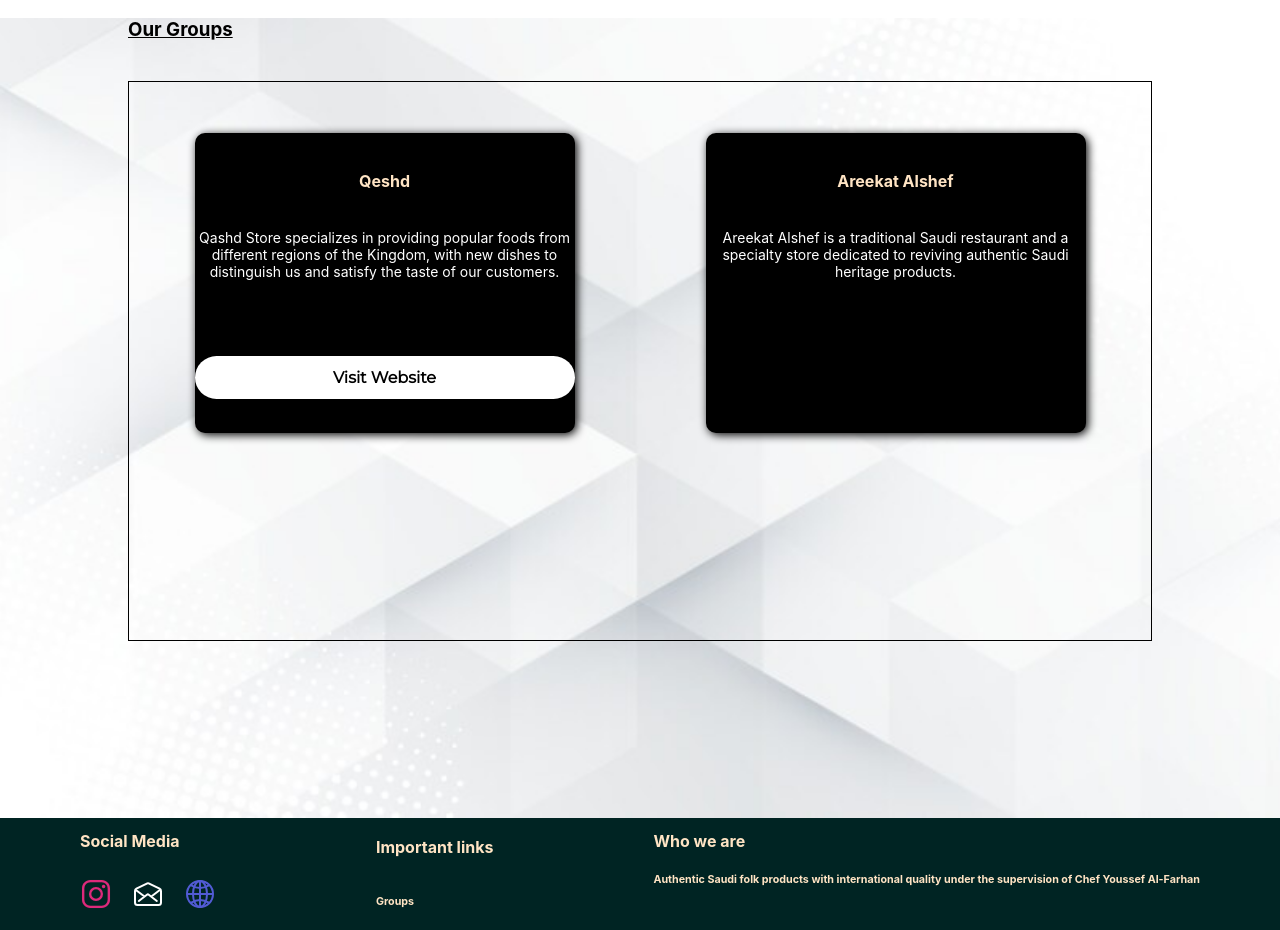
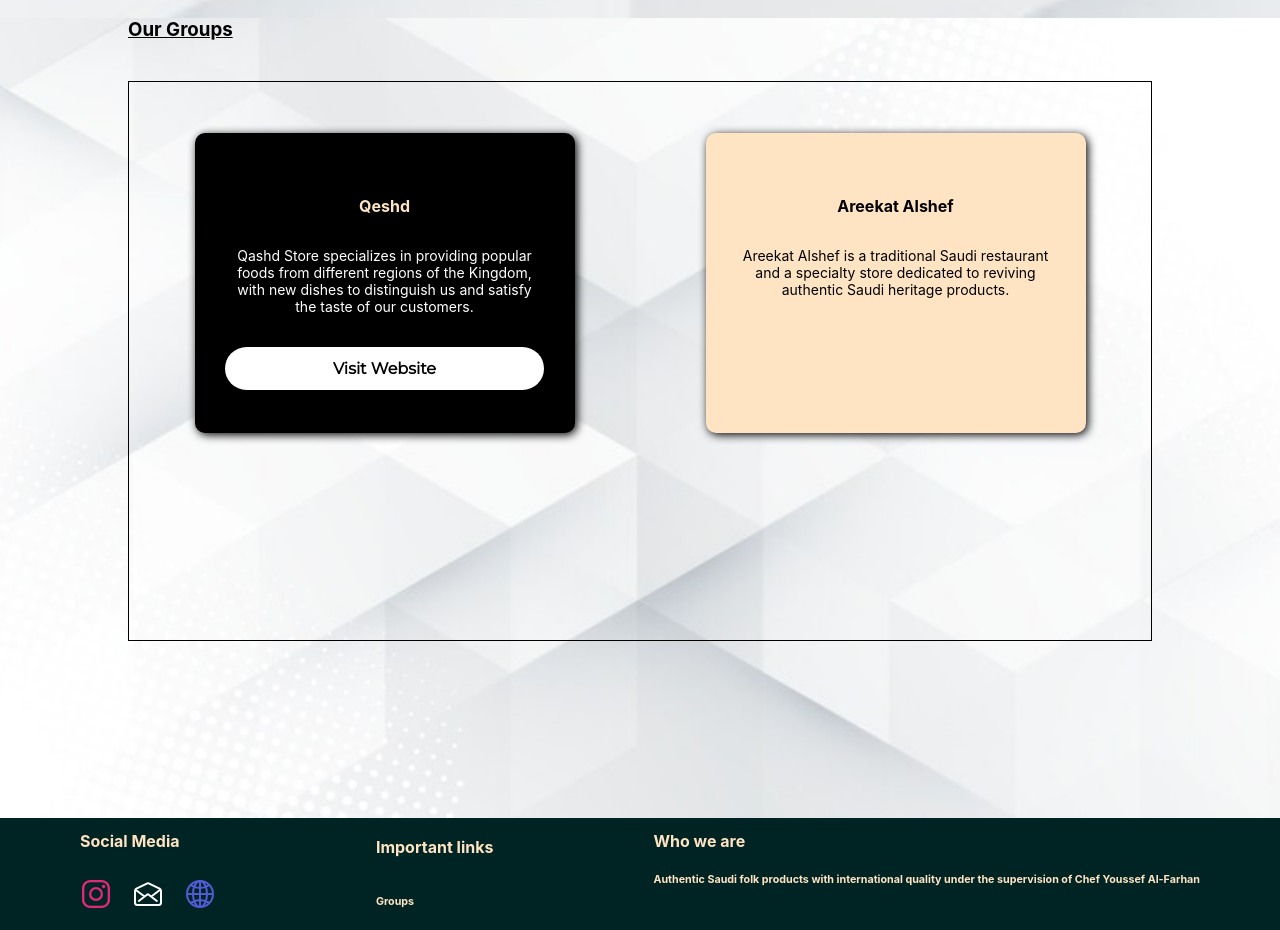
Before and after one commit to vigneshactech2015/landfour, a React (Create React App) app: page / in a window 1280 px wide. Shown: the part 1720-2650 px from the top of the page. Built offline with nearby package versions, Linux system fonts and the light colour scheme.

Commit message:
Add files via upload

```diff
--- a/package.json
+++ b/package.json
@@ -18,7 +18,7 @@
   },
   "scripts": {
     "start": "react-scripts start",
-    "build": "GENERATE_SOURCEMAP=false react-scripts build",
+    "build": "react-scripts build",
     "test": "react-scripts test",
     "eject": "react-scripts eject"
   },
--- a/src/App.css
+++ b/src/App.css
@@ -0,0 +1,5 @@
+body{
+    background-image: url("./assets/images/lightBackground.jpg");
+    background-size: cover;
+    background-position: center;
+}
--- a/src/components/Group.js
+++ b/src/components/Group.js
@@ -6,7 +6,6 @@
 
     return(
         <div id="groups">
-          {/* <br/><br/> */}
           <h3 className="group-title">{languages[language].Our_Groups}</h3>
 
           <br/><br/>
@@ -18,9 +17,9 @@
               title: language === "English" ? "Areekat Alshef" : "عريقات الشيف",description: language === "English" ?  "Areekat Alshef is a traditional Saudi restaurant and a specialty store dedicated to reviving authentic Saudi heritage products." : "عريكة الشيف هو مطعم سعودي تقليدي ومتجر متخصص مخصص لإحياء المنتجات التراثية السعودية الأصيلة."
             }].map((item,index)=>{
             return(
-              <div key={index} className="group-subContainer">
-                <h4 className="groupitem-title">{item.title}</h4>
-                <p className="groupitem-description">{item.description}</p>
+              <div key={index} className={`group-subContainer${index}`}>
+                <h4 className="groupitem-title" style={{color: index == 1 ? "black" : ""}}>{item.title}</h4>
+                <p className="groupitem-description" style={{color: index == 1 ? "black" : ""}}>{item.description}</p>
                { item.websitelink && <button className="groupitem-button" onClick={()=>window.open(item.websitelink,"_blank")}>{languages[language].VisitWebsite}</button> }
                 </div>
             )
--- a/src/styles/group.css
+++ b/src/styles/group.css
@@ -21,20 +21,9 @@
     justify-content: space-around;
 }
 
-@media (max-width:1000px) {
-    .group-container{
-        border: unset;
-    }
-}
 
 
-@media(max-width:1000px) and (orientation:landscape){
-   #groups{
-    margin-top: 30%;
-   }
-}
-
-.group-subContainer{
+.group-subContainer0{
     width:380px;
     height:300px;
     background-color: black;
@@ -45,7 +34,23 @@
     border-radius: 10px;
     margin-top: 5%;
     box-shadow: 2px 2px 10px black;
+    padding:3%;
 }
+
+.group-subContainer1{
+    width:380px;
+    height:300px;
+    background-color: bisque;
+    color:white;
+    display: flex;
+    flex-direction: column;
+    justify-content: start;
+    border-radius: 10px;
+    margin-top: 5%;
+    box-shadow: 2px 2px 10px black;
+    padding:3%;
+}
+
 
 .groupitem-title{
     color:bisque;
@@ -62,5 +67,23 @@
 .groupitem-button{
     background-color: white;
     color:black;
-    margin-top: 20%;
+    margin-top: 10%;
 }
+
+
+@media (max-width:1000px) {
+    .group-container{
+        border: unset;
+    }
+
+    .group-subContainer1{
+        height: 220px;
+    }
+}
+
+
+@media(max-width:1000px) and (orientation:landscape){
+   #groups{
+    margin-top: 30%;
+   }
+}
```
Also changed, not shown: 1 other file (tests, documents, lock files or other folders).
